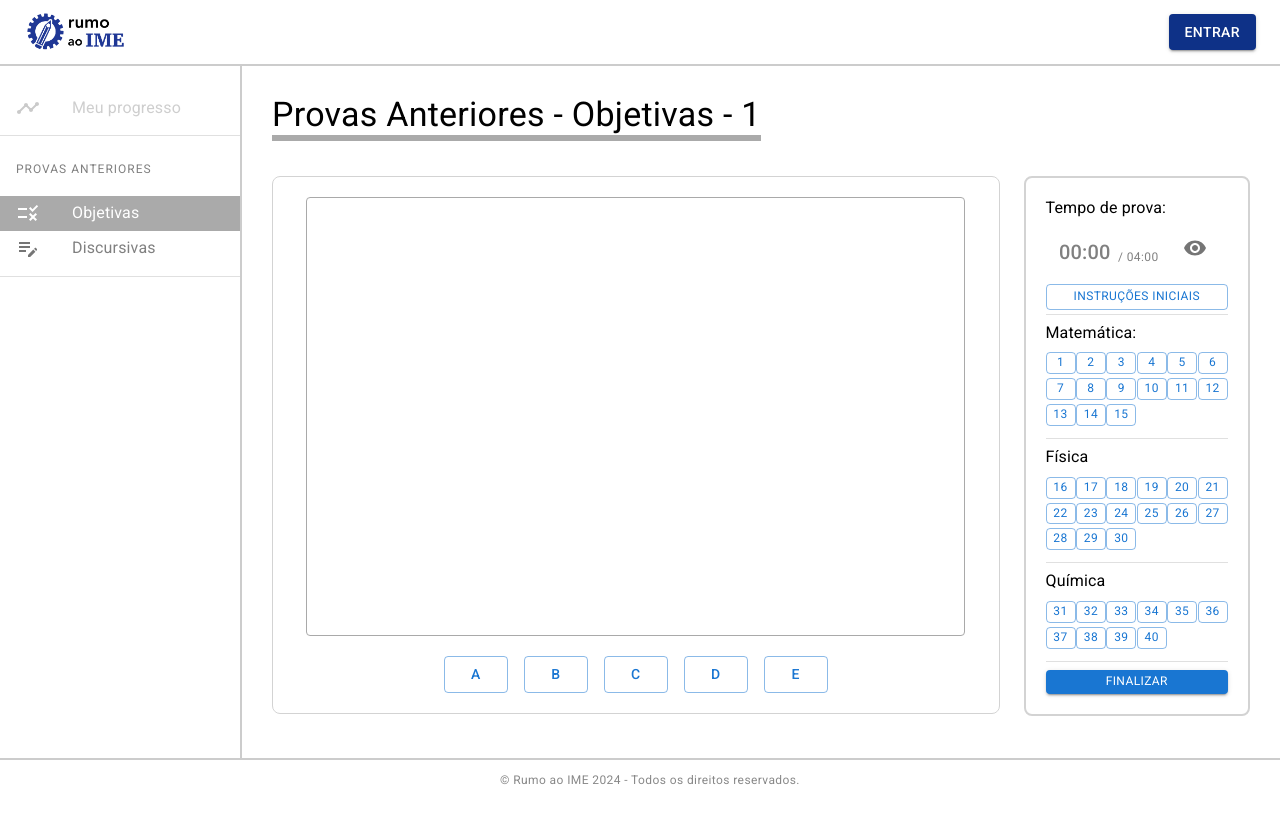
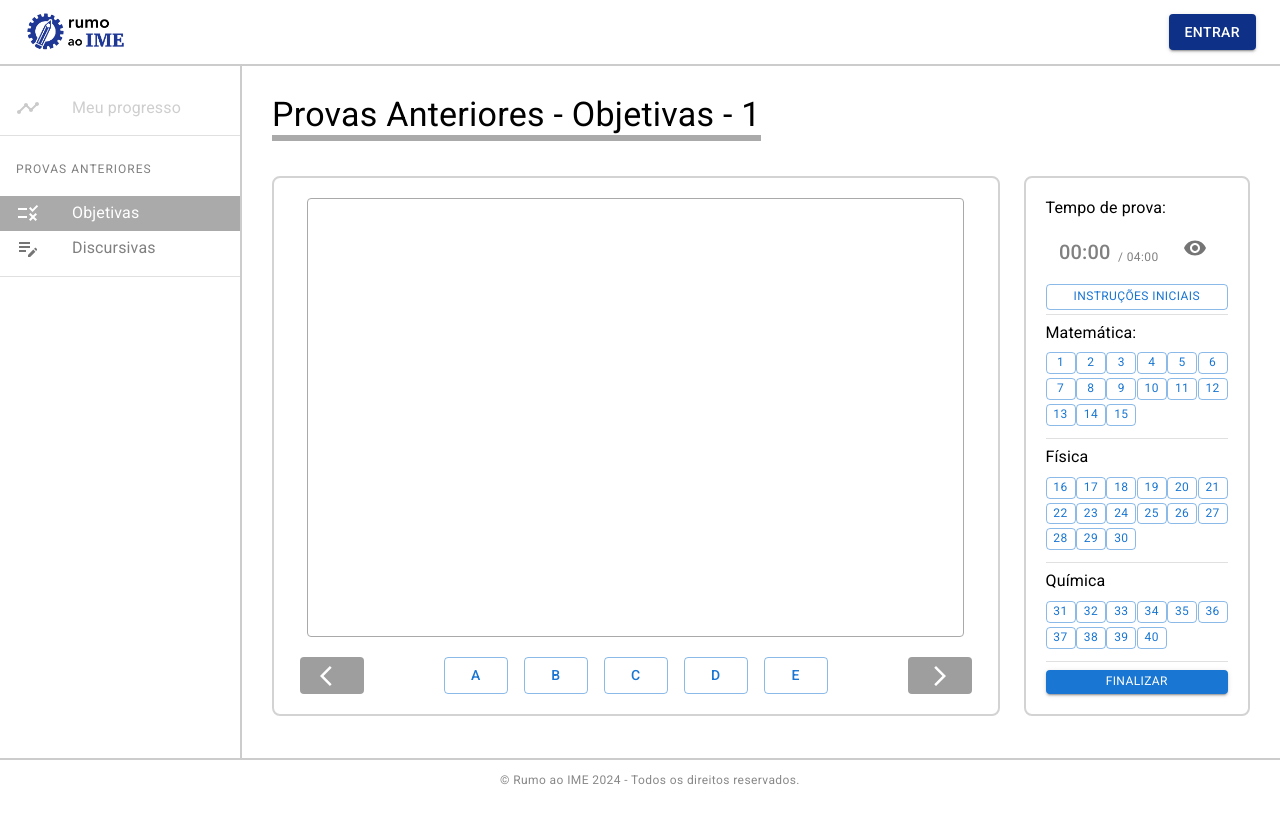
Before and after one commit to ajstourinho/rumoaoime, a React (Create React App) app in the folder frontend/: page /provas-anteriores/objetivas/1 in a window 1280 px wide. Shown: the top 822 px of the page. Built offline with nearby package versions, Linux system fonts and the light colour scheme; what mathjax3-react would draw is missing.

Commit message:
Add previous and next question buttons

```diff
--- a/frontend/src/components/QuestaoObjetivaDisplay/QuestaoObjetivaDisplay.jsx
+++ b/frontend/src/components/QuestaoObjetivaDisplay/QuestaoObjetivaDisplay.jsx
@@ -2,19 +2,27 @@ import React from "react";
 import Box from "@mui/material/Box";
 import Button from "@mui/material/Button";
 import { Stack } from "@mui/material";
+// Import MUI icons
+import ArrowBackIos from "@mui/icons-material/ArrowBackIos";
+import ArrowForwardIos from "@mui/icons-material/ArrowForwardIos";
+
+import ColorButton from "../ColorButton/ColorButton";
+import { grey } from "@mui/material/colors";
 
 const QuestaoObjetivaDisplay = () => {
+
   // Styling for the outer box
   const outerBoxStyle = {
     display: "flex",
     flexDirection: "column",
     alignItems: "center",
     justifyContent: "center",
-    border: "1px solid lightgrey",
+    border: "2px solid lightgrey",
     borderRadius: "8px", // slightly rounded corners
     padding: "20px",
     backgroundColor: "white",
-    height: "100%"
+    height: "100%",
+    // boxShadow: "0 0 10px 0 lightgrey",
   };
 
   // Styling for the inner box
@@ -34,6 +42,16 @@ const QuestaoObjetivaDisplay = () => {
   return (
     <Box sx={outerBoxStyle}>
       <Box sx={innerBoxStyle}>{/* Content of the inner box goes here */}</Box>
+      <Stack direction="row" spacing={10} justifyContent="center">
+        <ColorButton
+          color="white"
+          backgroundColor={grey[500]}
+          hoverBackgroundColor={grey[700]}
+        >
+          <ArrowBackIos />
+        </ColorButton>
+
+        <Box>
           <Stack direction="row" spacing={2} justifyContent="center">
             {buttons.map((label) => (
               <Button key={label} variant="outlined">
@@ -42,6 +60,16 @@ const QuestaoObjetivaDisplay = () => {
             ))}
           </Stack>
         </Box>
+
+        <ColorButton
+          color="white"
+          backgroundColor={grey[500]}
+          hoverBackgroundColor={grey[700]}
+        >
+          <ArrowForwardIos />
+        </ColorButton>
+      </Stack>
+    </Box>
   );
 };
 
```
Lines whose indentation alone changed are shown as unchanged.
